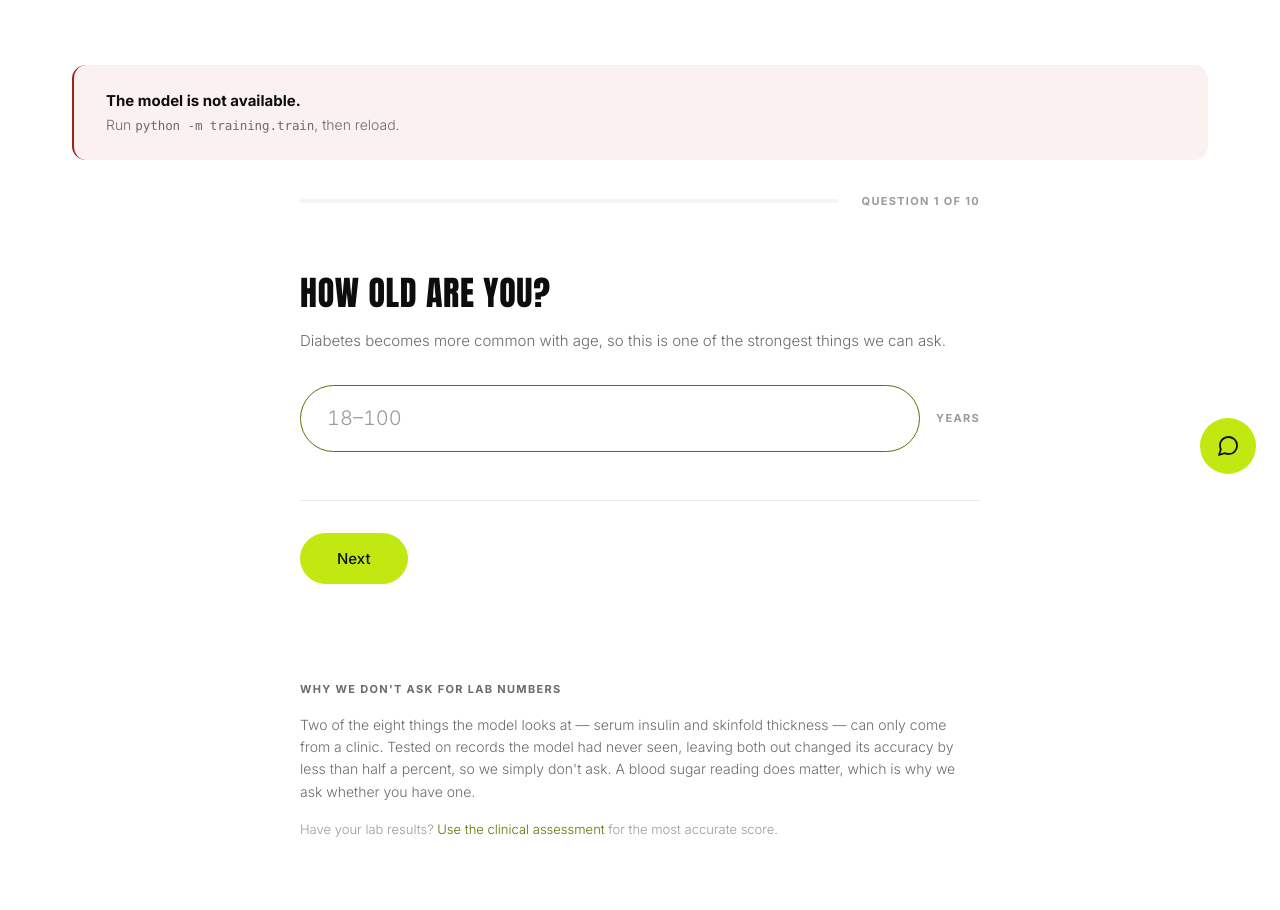
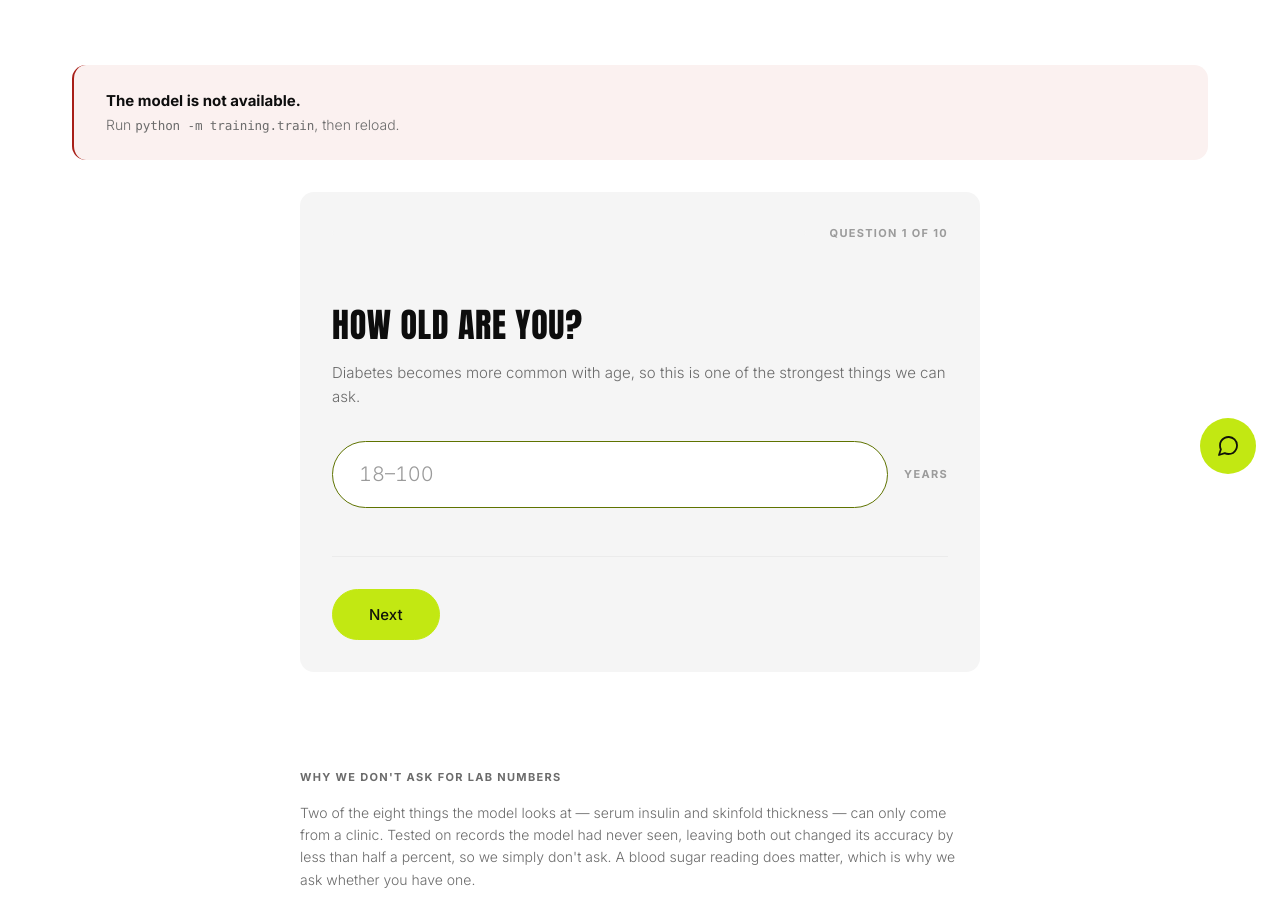
Before and after one commit to jonathan-ikpen/diabetes-prediction-app, a Flask app: page /check in a window 1280 px wide. Shown: the part 302-1212 px from the top of the page. Run offline with Flask 3, Linux system fonts and the light colour scheme.

Commit message:
Wrap /check form in card container

```diff
--- a/app/interface/templates/pages/check.html
+++ b/app/interface/templates/pages/check.html
@@ -37,7 +37,7 @@
       form when it is not. The server derives the model inputs either way, so
       the page works with scripting turned off.
     #}
-    <form class="interview" method="POST" action="{{ url_for('pages.check') }}" id="interview">
+    <form class="interview card" method="POST" action="{{ url_for('pages.check') }}" id="interview">
 
       <div class="interview__bar" id="interview-bar" hidden>
         <div class="interview__track">
```
